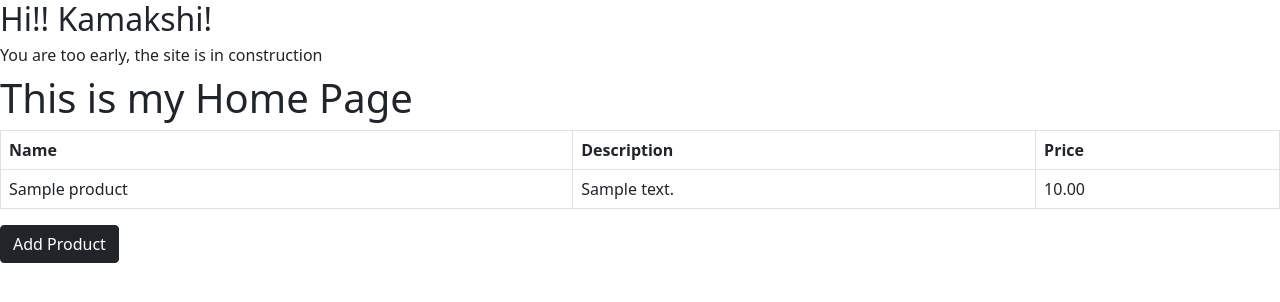
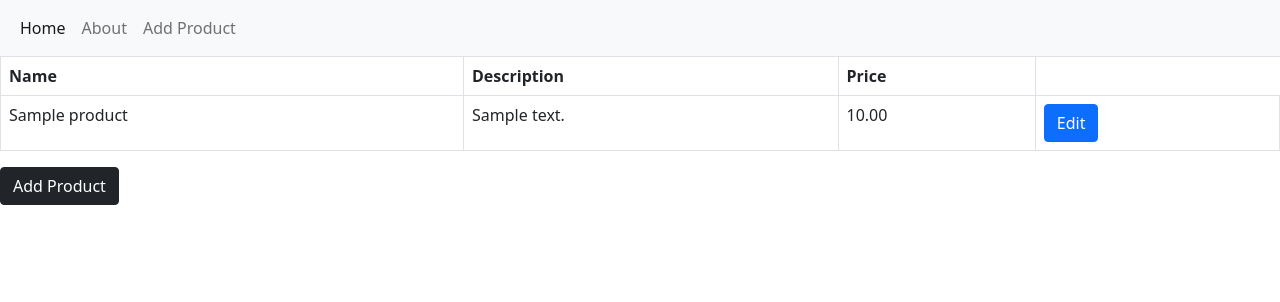
Before and after one commit to harshalshah43/erp-system-django, a Django app: page /core/home/ in a window 1280 px wide. Shown: the top 302 px of the page. Run offline with Django 5.2, Linux system fonts and the light colour scheme; tables that the repository leaves empty hold one stand-in row (values such as "Sample post").

Commit message:
edit product navbar

```diff
--- a/erp/core/templates/core/home.html
+++ b/erp/core/templates/core/home.html
@@ -4,9 +4,29 @@
         <link href="https://cdn.jsdelivr.net/npm/bootstrap@5.0.2/dist/css/bootstrap.min.css" rel="stylesheet" integrity="sha384-EVSTQN3/azprG1Anm3QDgpJLIm9Nao0Yz1ztcQTwFspd3yD65VohhpuuCOmLASjC" crossorigin="anonymous">
     </head>
     <body>
-        <h2>{{message}}</h2>
+        <!-- <h2>{{message}}</h2>
         <h6>{{subtext}}</h6>
-        <h1>{{title}}</h1>
+        <h1>{{title}}</h1> -->
+        <nav class="navbar navbar-expand-lg navbar-light bg-light">
+        <div class="container-fluid">
+            <button class="navbar-toggler" type="button" data-bs-toggle="collapse" data-bs-target="#navbarSupportedContent" aria-controls="navbarSupportedContent" aria-expanded="false" aria-label="Toggle navigation">
+            <span class="navbar-toggler-icon"></span>
+            </button>
+            <div class="collapse navbar-collapse" id="navbarSupportedContent">
+            <ul class="navbar-nav me-auto mb-2 mb-lg-0">
+                <li class="nav-item">
+                <a class="nav-link active" aria-current="page" href="{% url 'home' %}">Home</a>
+                </li>
+                <li class="nav-item">
+                <a class="nav-link" href="{% url 'about' %}">About</a>
+                </li>
+                <li class="nav-item">
+                <a class="nav-link" href="{% url 'add-product' %}">Add Product</a>
+                </li>
+            </ul>
+            </div>
+        </div>
+        </nav>
         <table class = "table table-bordered">
             <tr>
                 <th>Name</th>
@@ -18,6 +38,7 @@
                     <td>{{product.name}}</td>
                     <td>{{product.description}}</td>
                     <td>{{product.price}}</td>
+                    <td><a href="{% url 'edit-product' product.id %}"><button class="btn btn-primary">Edit</button></td>
                 </tr>
             {% endfor %}
         </table>
--- a/erp/core/urls.py
+++ b/erp/core/urls.py
@@ -1,8 +1,9 @@
 from django.urls import path
-from .views import home,about,add_product
+from .views import home,about,add_product,edit_product
 
 urlpatterns = [
     path('home/',home,name = 'home'),
-    path('about/',about),
-    path('add-product/',add_product,name = 'add-product')
+    path('about/',about,name = 'about'),
+    path('add-product/',add_product,name = 'add-product'),
+    path('edit-product/<int:id>/',edit_product,name = 'edit-product')
 ]
--- a/erp/core/views.py
+++ b/erp/core/views.py
@@ -1,4 +1,4 @@
-from django.shortcuts import render,redirect
+from django.shortcuts import render,redirect,get_object_or_404
 from django.http import HttpResponse
 from .models import Product
 from .forms import ProductForm
@@ -53,3 +53,23 @@ def add_product(request):
         'form':form
     }
     return render(request,'core/product_form.html',context)
+
+def edit_product(request,id):
+    try:
+        product = Product.objects.get(id = id)
+        # product = get_object_or_404(Product,id = id) # PReferred alternative to try, except block
+        form = ProductForm(instance = product)
+        if request.method == 'POST':
+            form = ProductForm(request.POST)
+            if form.is_valid():
+                form.save()
+                print('form saved')
+                return redirect('home')
+            else:
+                print('form not saved, validation failed!!!!')
+        context = {
+            'form':form
+        }
+        return render(request,'core/product_form.html',context)
+    except Exception as e:
+        return render(request,'core/error.html',{'message':"Object does not exist"})
```
Also changed, not shown: erp/core/templates/core/error.html (added, +9 -0 lines), erp/core/templates/core/base.html (added).
